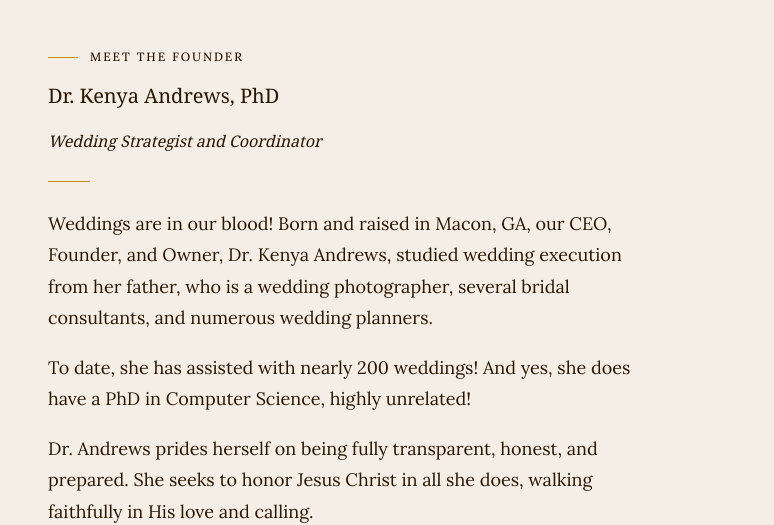
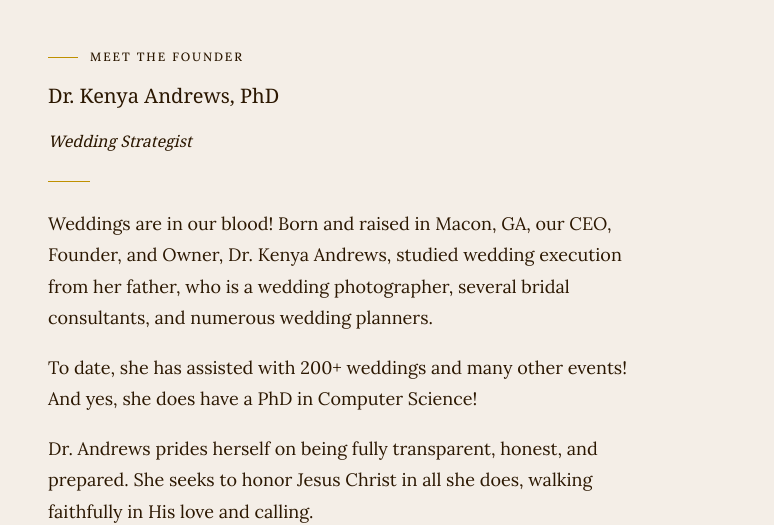
Before and after one commit to developedbky-codes/website, a plain HTML site: page about.html in a window 1280 px wide. Shown: the part 1140-1665 px from the top of the page, 0-774 px from the left. Drawn offline with Linux system fonts and the light colour scheme.

Commit message:
Update about.html

```diff
--- a/about.html
+++ b/about.html
@@ -170,7 +170,7 @@
 
             <h2>Dr. Kenya Andrews, PhD</h2>
 
-            <p class="role">Wedding Strategist and Coordinator</p>
+            <p class="role">Wedding Strategist</p>
 
             <div class="rule"></div>
 
@@ -182,8 +182,8 @@
             </p>
 
             <p>
-              To date, she has assisted with nearly 200 weddings! And yes,
-              she does have a PhD in Computer Science, highly unrelated!
+              To date, she has assisted with 200+ weddings and many other
+              events! And yes, she does have a PhD in Computer Science!
             </p>
 
             <p>
```
